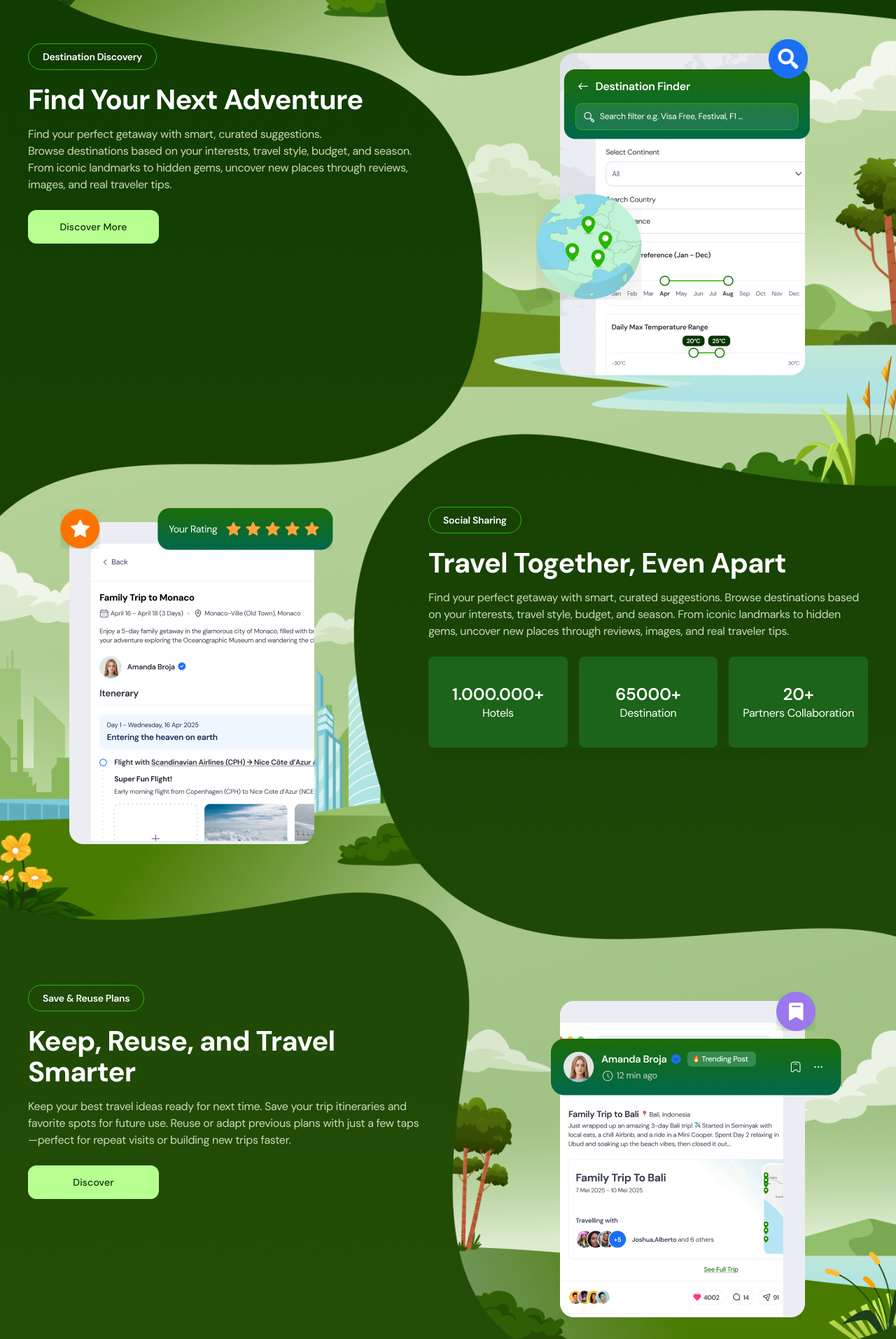
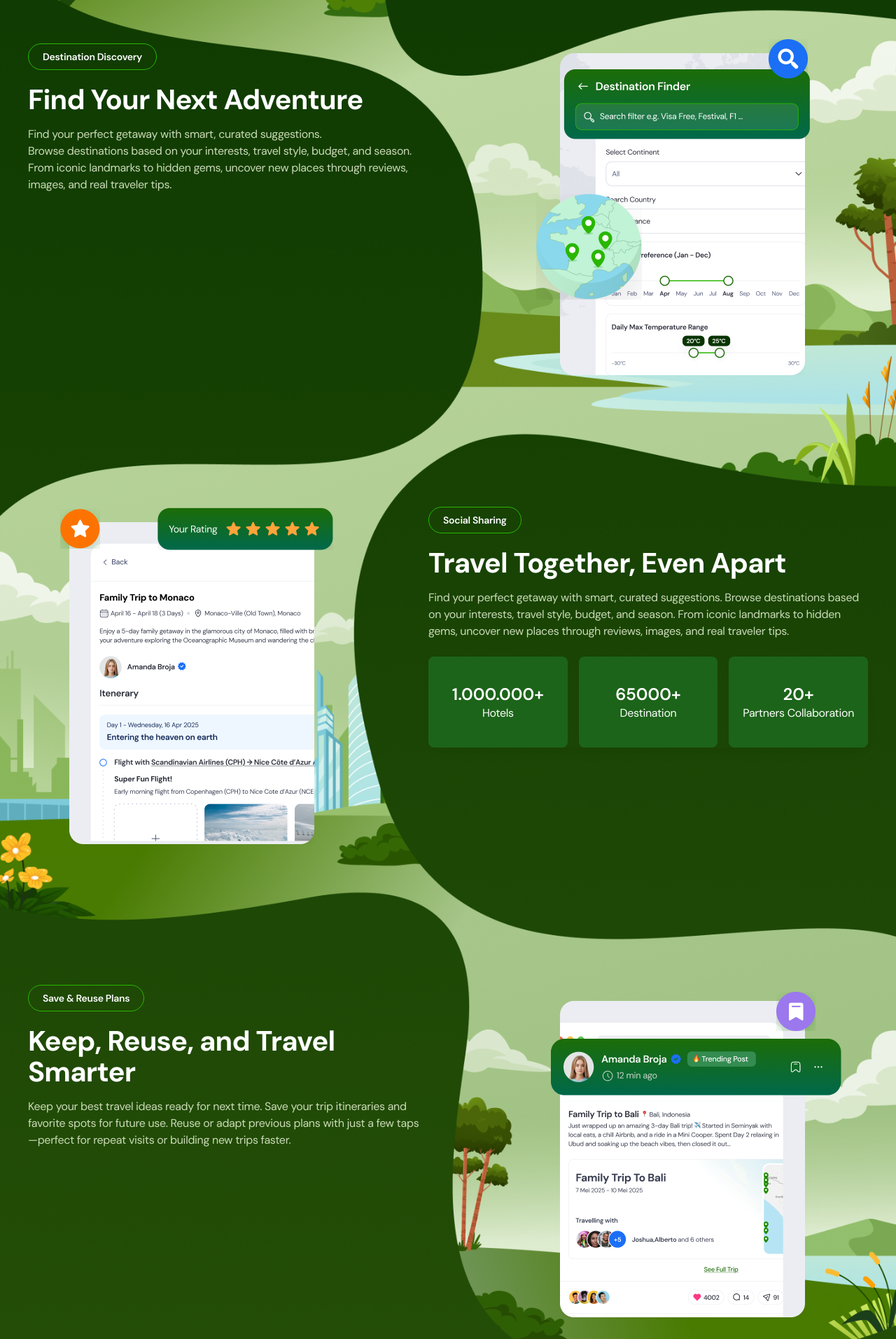
Before and after one commit to rizalsenja/trip-tales, a React (Vite) app: page / in a window 1280 px wide. Shown: the part 2295-4208 px from the top of the page at 70% size. Built offline with nearby package versions, Linux system fonts and the light colour scheme; no server answers.

Commit message:
hide 2 button Discover and Discover More

```diff
--- a/src/components/Home/plan/Plan.tsx
+++ b/src/components/Home/plan/Plan.tsx
@@ -133,7 +133,7 @@ const Plan = () => {
                         From iconic landmarks to hidden gems, uncover new places through reviews, images, and real traveler tips.
                     </p>
                     <div className={styles.plan__btns}>
-                        <Button label="Discover More" size="xl" variant="filled" color="primary" />
+                        {/* <Button label="Discover More" size="xl" variant="filled" color="primary" /> */}
                     </div>
 
                 </div>
@@ -206,7 +206,7 @@ const Plan = () => {
                         previous plans with just a few taps—perfect for repeat visits or building new trips faster.
                     </p>
                     <div className={styles.plan__btns}>
-                        <Button label="Discover" size="xl" variant="filled" color="primary" />
+                        {/* <Button label="Discover" size="xl" variant="filled" color="primary" /> */}
                     </div>
 
                 </div>
```
